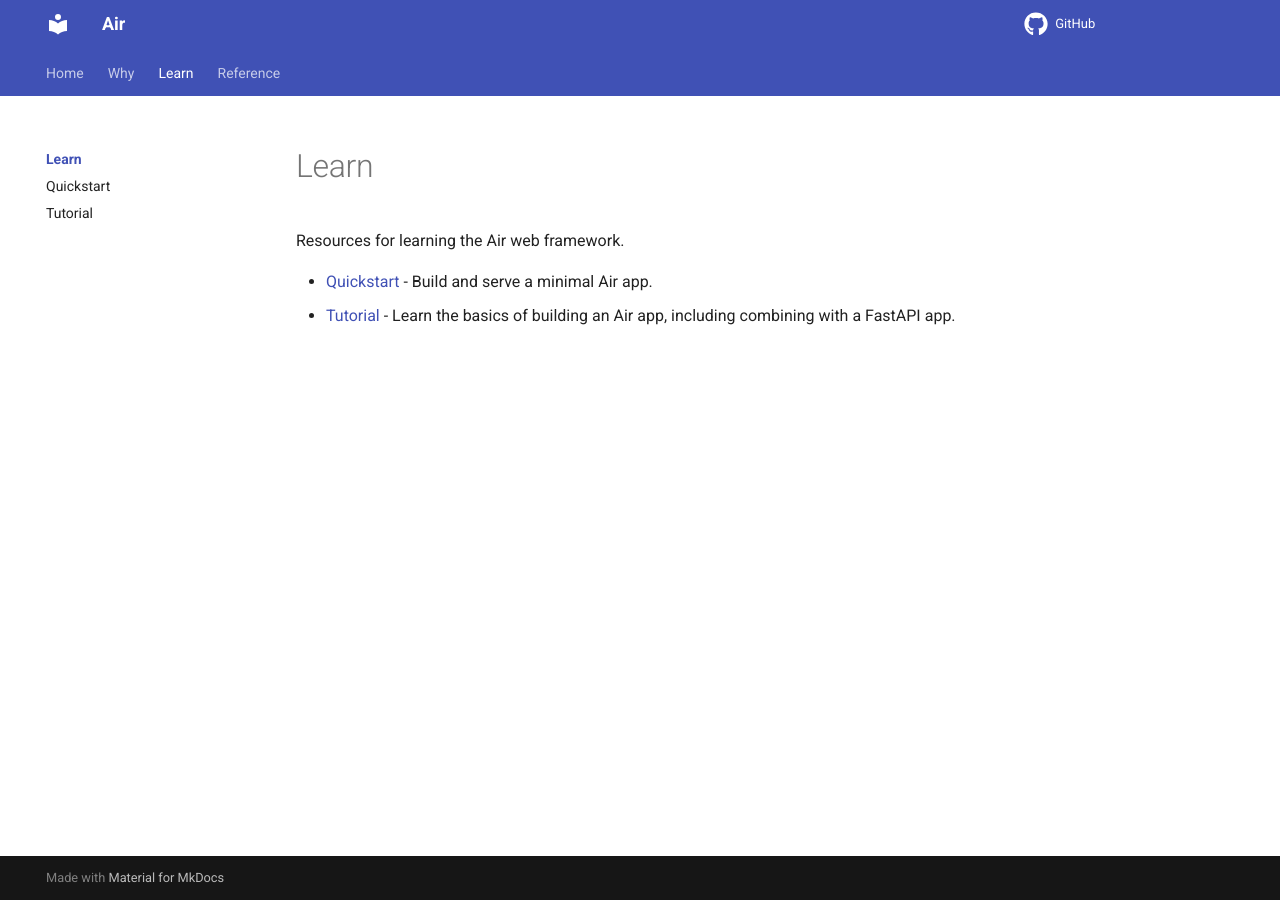
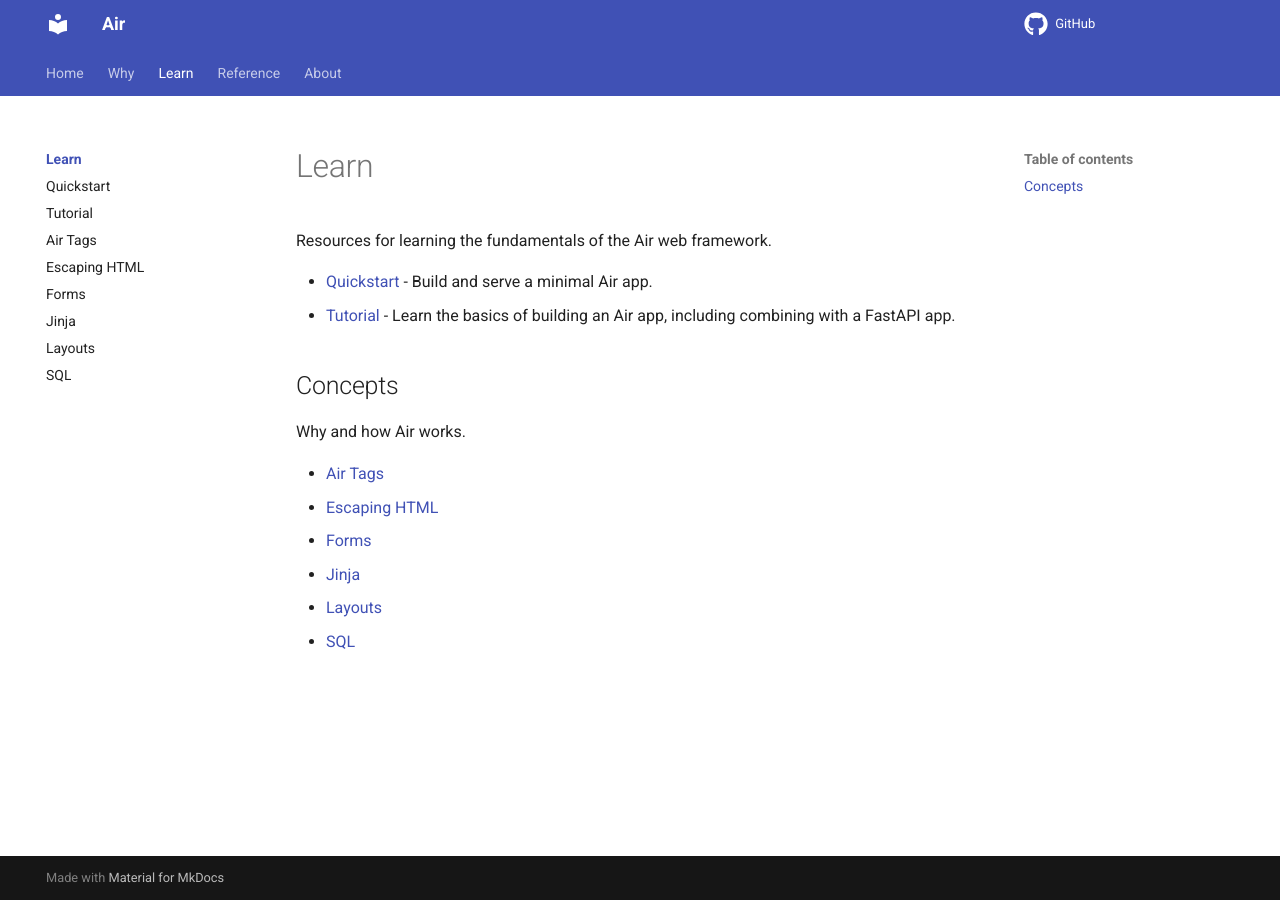
Before and after one commit to feldroy/air, an MkDocs documentation site: the page built from docs/learn/index.md, in a window 1280 px wide. Built offline with MkDocs 1.6.1 and Material for MkDocs 9.7.7, drawn with Linux system fonts in a browser that asks for light colours; comment, search, counter and statistics services are not loaded.

Commit message:
Move over a lot of content

```diff
--- a/docs/learn/index.md
+++ b/docs/learn/index.md
@@ -1,6 +1,17 @@
 # Learn
 
-Resources for learning the Air web framework.
+Resources for learning the fundamentals of the Air web framework.
 
 - [Quickstart](/learn/quickstart) - Build and serve a minimal Air app.
 - [Tutorial](/learn/tutorial) - Learn the basics of building an Air app, including combining with a FastAPI app.
+
+## Concepts
+
+Why and how Air works.
+
+- [Air Tags](/concepts/air_tags)
+- [Escaping HTML](/concepts/escaping_html)
+- [Forms](/concepts/forms)
+- [Jinja](/concepts/jinja)
+- [Layouts](/concepts/layouts)
+- [SQL](/concepts/sql)
--- a/mkdocs.yml
+++ b/mkdocs.yml
@@ -9,6 +9,12 @@ nav:
     - learn/index.md
     - Quickstart: learn/quickstart.md
     - Tutorial: learn/tutorial.md
+    - Air Tags: learn/air_tags.md
+    - Escaping HTML: learn/escaping_html.md
+    - Forms: learn/forms.md
+    - Jinja: learn/jinja.md
+    - Layouts: learn/layouts.md
+    - SQL: learn/sql.md
 
   - Reference:
     - api/index.md
@@ -19,6 +25,7 @@ nav:
     - Requests: api/requests.md
     - Responses: api/responses.md
     - Templates: api/templating.md
+
   #   - SVG:
   #     - SVG: api/svg/index.md
   #     - "SVG A-D": api/svg/a-d.md
@@ -32,6 +39,12 @@ nav:
   #     - "Tags N-S": api/tags/n-s.md
   #     - "Tags T-Z": api/tags/t-z.md
 
+
+  - About:
+    - about/index.md
+    - about/roadmap.md
+    - about/alternatives.md
+    - about/help_air.md
 
 theme:
   name: material
```
Also changed, not shown: docs/about/alternatives.md (renamed from airdocs/pages/about/alternatives.md), docs/about/help_air.md (renamed from airdocs/pages/about/help_air.md), docs/about/index.md (renamed from airdocs/pages/about.md), docs/about/roadmap.md (renamed from airdocs/pages/roadmap.md), docs/learn/air_tags.md (renamed from airdocs/pages/concepts/air_tags.md), docs/learn/escaping_html.md (renamed from airdocs/pages/concepts/escaping_html.md), docs/learn/forms.md (renamed from airdocs/pages/concepts/forms.md), docs/learn/jinja.md (renamed from airdocs/pages/concepts/jinja.md), docs/learn/layouts.md (renamed from airdocs/pages/concepts/layouts.md), docs/learn/sql.md (renamed from airdocs/pages/concepts/sql.md).
